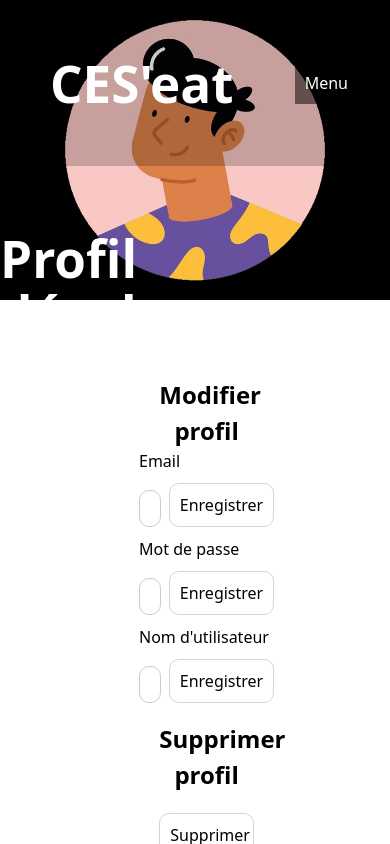
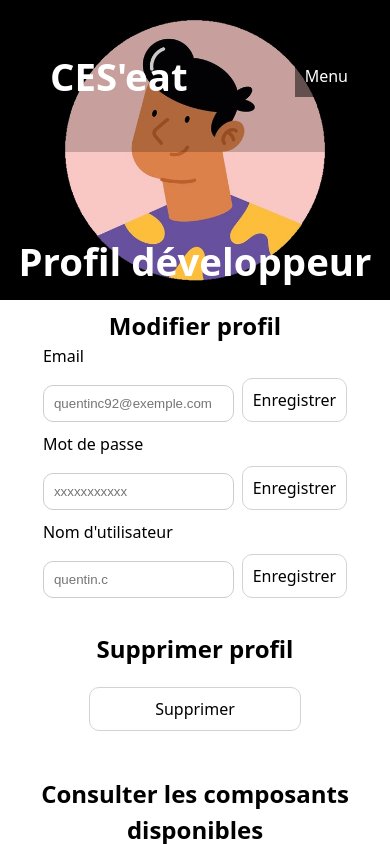
Before and after one commit to ValentinB03/WEB_Avance_Front, a React (Vite) app: page /developpeur/profil-developpeur in a window 390 px wide. Built offline with nearby package versions, Linux system fonts and the light colour scheme.

Commit message:
Fin responsive profil-developpeur

```diff
--- a/src/Developpeur/profil-developpeur.css
+++ b/src/Developpeur/profil-developpeur.css
@@ -141,12 +141,20 @@ form {      /* Formulaire de la page */
 /*------------------------------------------------*/
 /* Media Queries pour rendre le design responsive */
 /*------------------------------------------------*/
-/* Media Queries pour les écrans de taille supérieure à 1135px */
-@media (min-width: 1135px) {
+
+/* Media Queries pour les écrans de taille inférieure à 1200px */
+
+@media (max-width: 1200px) {
     .container_top {
         grid-template-columns: 1fr 1fr; /* Deux colonnes de taille égale */
         gap: 20vw; /* Espace entre les éléments */
+        margin: 0 6px 15px 6px;           /* Réduire la marge de gauche */
     }
+
+    .modifier_email, .modifier-password, .modifier-account_name {
+        min-width: 300px; /* Assure que les éléments prennent toute la largeur de leur cellule */
+    }
+
 
     .grid-composants {
         grid-template-columns: repeat(3, 1fr); /* Trois colonnes */
@@ -154,6 +162,8 @@ form {      /* Formulaire de la page */
 
     .composant-box_1, .composant-box_2, .composant-box_3 {
         width: 50%; /* Ajuster la largeur des composants */
+        min-width: 100px;
+        min-height: 100px;
     }
 
     .consulter-button {
@@ -162,11 +172,71 @@ form {      /* Formulaire de la page */
 }
 
 
+
 /* Media Queries pour les petits écrans */
+
 @media (max-width: 800px) {
+
+    .titre-profil_developpeur {
+        margin-top: -55px;
+    }
+
+
+
     .container_top {
         grid-template-columns: 1fr; /* Une seule colonne */
         gap: 5vw; /* Réduire l'espace entre les éléments */
+        margin: 0 6px 15px 6px;           /* Réduire la marge de gauche */
+    }
+
+    .modifier-profil_developpeur, .supprimer-profil_developpeur {
+        margin: 0 0 15px 0;
+    }
+
+
+    .grid-composants {
+        grid-template-columns: 1fr; /* Une seule colonne */
+    }
+
+    .container-consulter_composants {
+        margin: 0 0 100px 0;   /* Réduire l'espace entre le haut et le bas */
+    }
+
+
+    .composant-box_1, .composant-box_2, .composant-box_3 {
+        width: 100%;    /* Prendre toute la largeur */
+        height: 20vw;   /* Augmenter la hauteur des composants */
+    }
+
+    .consulter-button {
+        width: 80%; /* Augmenter la largeur du bouton */
+    }
+
+}
+
+/* Media Queries pour les très petits écrans */
+
+@media (max-width: 480px) {
+
+    .titre-profil_developpeur {
+        margin-top: -60px;
+    }
+
+    h1 {
+        font-size: 2.4em;
+    }
+
+    .container_top {
+        grid-template-columns: 1fr; /* Une seule colonne */
+        gap: 2vw;                   /* Réduire l'espace entre les éléments */
+        margin: 0 1vw;           /* Réduire la marge de gauche */
+    }
+    .modifier-profil_developpeur, .supprimer-profil_developpeur {
+        margin: 0 0 15px 0;
+    }
+
+    .container-consulter_composants {
+        margin: 0 0 100px 0;   /* Réduire l'espace entre le haut et le bas */
     }
 
     .grid-composants {
@@ -174,27 +244,8 @@ form {      /* Formulaire de la page */
     }
 
     .composant-box_1, .composant-box_2, .composant-box_3 {
-        width: 90%; /* Augmenter la largeur des composants */
-    }
-
-    .consulter-button {
-        width: 70%; /* Augmenter la largeur du bouton */
-    }
-}
-
-/* Media Queries pour les très petits écrans */
-@media (max-width: 480px) {
-    .container_top {
-        grid-template-columns: 1fr; /* Une seule colonne */
-        gap: 2vw; /* Réduire l'espace entre les éléments */
-    }
-
-    .grid-composants {
-        grid-template-columns: 1fr; /* Une seule colonne */
-    }
-
-    .composant-box_1, .composant-box_2, .composant-box_3 {
-        width: 100%; /* Prendre toute la largeur */
+        width: 100%;    /* Prendre toute la largeur */
+        height: 20vw;   /* Augmenter la hauteur des composants */
     }
 
     .consulter-button {
```
